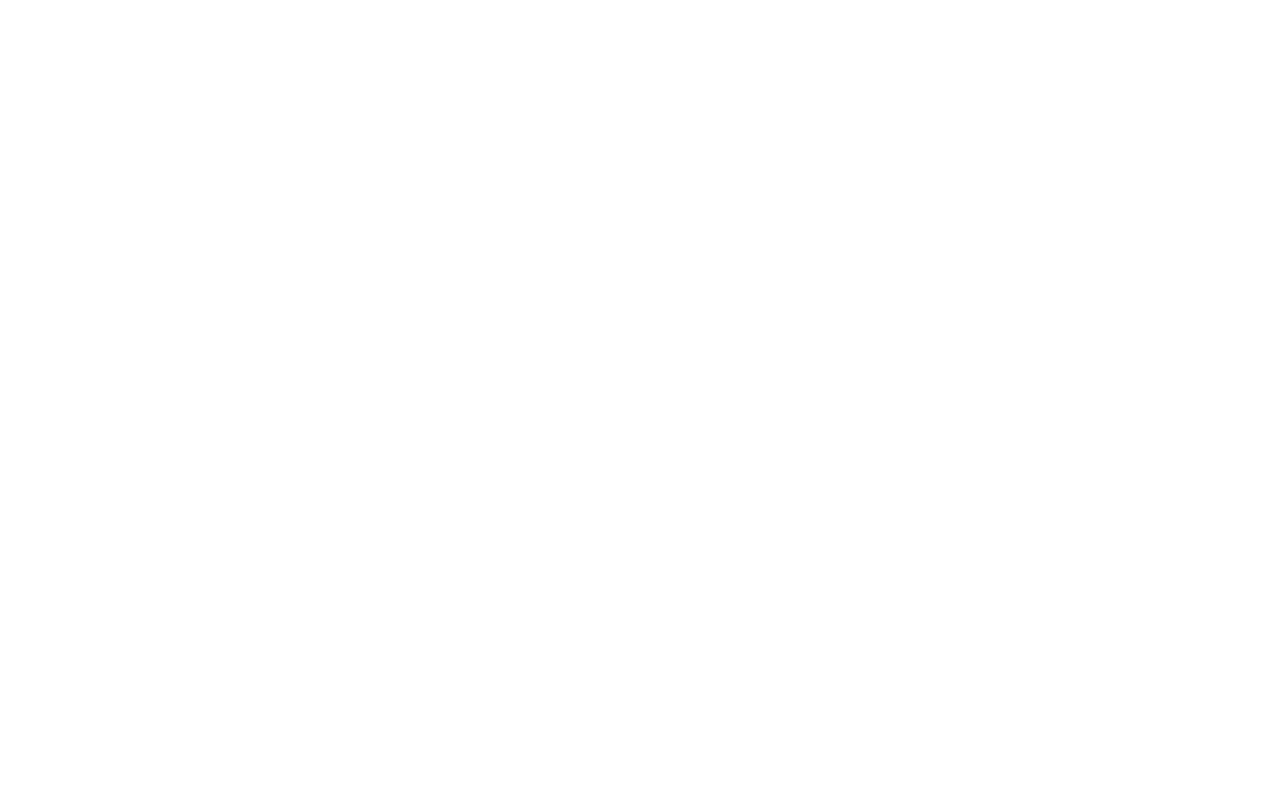
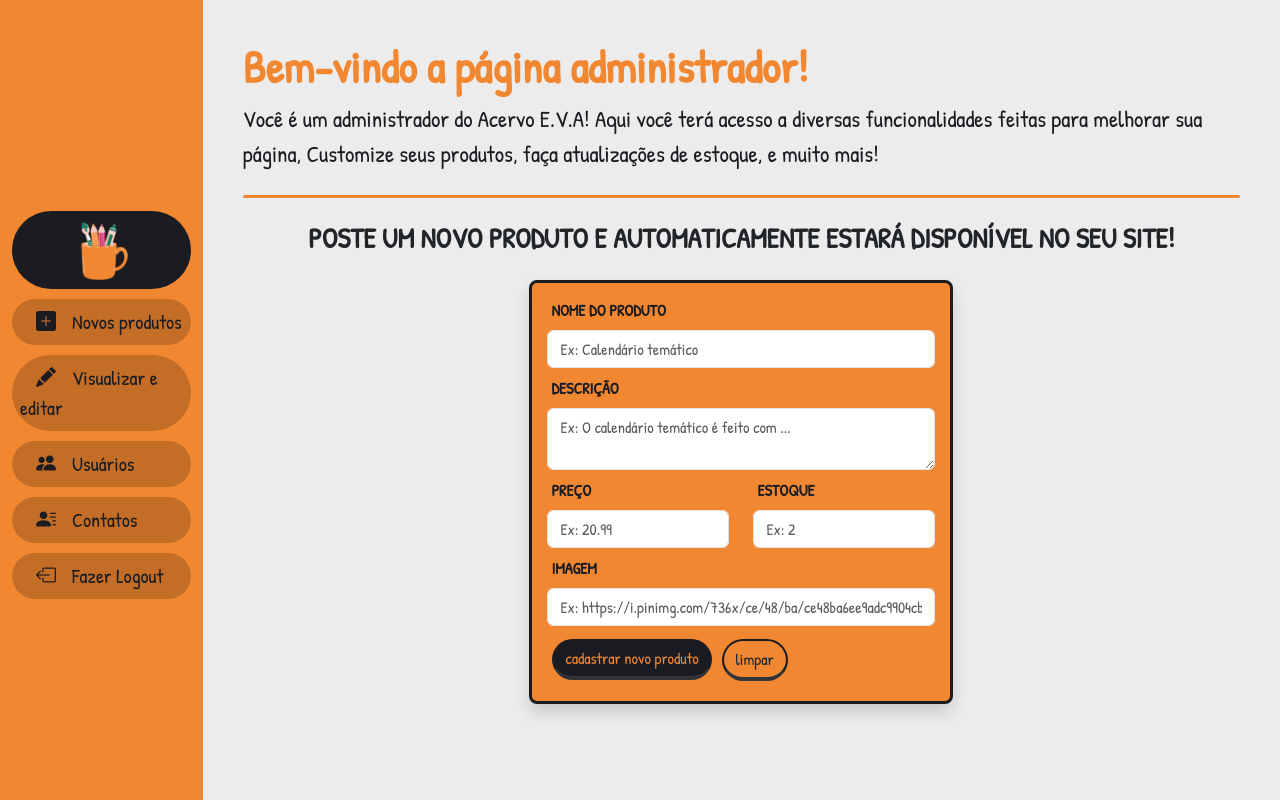
Before and after one commit to sofiasaless/decorShopWeb, a React (Vite) app: page /admin/novoProduto in a window 1280 px wide. Before the commit this address had no page. Built offline with nearby package versions, Linux system fonts and the light colour scheme.

Commit message:
feat: route and page for posting products when user is logged in

```diff
--- a/src/components/AdminHeader/index.jsx
+++ b/src/components/AdminHeader/index.jsx
@@ -6,7 +6,7 @@
 export default function AdminHeader () {
     return (
         <>
-            <nav id="nav-sec" className="navbar navbar-expand-lg navbar-light">
+            <nav id="nav-sec" className="navbar navbar-expand-lg navbar-light sticky-top">
                 <div className="container-fluid">
                     <button
                         className="navbar-toggler"
@@ -26,10 +26,10 @@
                             </li>
 
                             <li className="nav-item">
-                                <a className="nav-link" href="#">
+                                <Link to={"/admin/novoProduto"} className="nav-link" href="#">
                                 <i class="bi bi-plus-square-fill m-3"></i>
                                     Novos produtos
-                                </a>
+                                </Link>
                             </li>
 
                             <li className="nav-item">
@@ -45,11 +45,26 @@
                                     Usuários
                                 </a>
                             </li>
+
                             <li className="nav-item">
                                 <a className="nav-link" href="#">
                                     <i class="bi bi-person-lines-fill m-3"></i>
                                     Contatos
                                 </a>
+                            </li>
+
+                            <li className="nav-item">
+                                <Link
+                                    className="nav-link" href="#"
+                                    onClick={(e) => {
+                                        e.preventDefault();
+                                        localStorage.removeItem('token');
+                                        window.location.reload();
+                                    }}
+                                >
+                                    <i class="bi bi-box-arrow-left m-3"></i>
+                                    Fazer Logout
+                                </Link>
                             </li>
                         </ul>
                     </div>
--- a/src/index.css
+++ b/src/index.css
@@ -17,5 +17,6 @@
   --firstColorDark: #c46d26;
   --secondColor: #1b1c22;
   --thirdColor: #ececec;
+  --secondColorLight: #333438;
 
 }
--- a/src/pages/Administrator/index.jsx
+++ b/src/pages/Administrator/index.jsx
@@ -1,14 +1,27 @@
-export default function Administrator () {
+import AdminHeader from "../../components/AdminHeader";
+import NewProducts from "../NewProducts";
+import './style.css';
+
+export default function Administrator ( { children } ) {
     return (
         <>
-            <h1>voce esta na pagina de admin, esta pagina é protegida</h1>
-            {/* logout process (still might be change) */}
-            <button onClick={(e) => {
-                e.preventDefault();
-                localStorage.removeItem('token')
-                window.location.reload();
-            }}>fazer logout</button>
+           <section id="admin-section">
+                <AdminHeader/>
 
+                <div id="section-contet" className="p-3">
+                    <div className="m-4">
+                        <h1>Bem-vindo a página administrador!</h1>
+                        <p>Você é um administrador do Acervo E.V.A! Aqui você terá acesso a diversas funcionalidades feitas para melhorar sua página, Customize seus produtos, faça atualizações de estoque, e muito mais!</p>
+                        <div id="break-line" className="mt-4 rounded-5"/>
+                    </div>
+
+                    <div id="form-sec" className="container m-4 d-flex flex-column align-items-center justify-content-center">
+                        { children }
+                    </div>
+
+                </div>
+
+            </section>
         </>
     );
 }
--- a/src/pages/Administrator/style.css
+++ b/src/pages/Administrator/style.css
@@ -0,0 +1,34 @@
+@media screen and (min-width: 996px) {
+    #admin-section {
+        display: flex;
+        flex-direction: row;
+        height: auto;
+    }
+}
+
+#admin-section {
+    width: 100%;
+    font-family: var(--firstFont);
+    height: 100%;
+}
+
+#admin-section h1 {
+    color: var(--firstColor);
+    font-weight: bolder;
+    font-size: 45px;
+}
+
+#admin-section p {
+    color: var(--secondColor);
+    font-size: 23px;
+}
+
+#break-line {
+    height: 3px;
+    width: 100%;
+    background-color: var(--firstColor);
+}
+
+#form-sec {
+    width: auto;
+}
--- /dev/null
+++ b/src/pages/NewProducts/index.jsx
@@ -0,0 +1,41 @@
+import './style.css';
+
+export default function NewProducts() {
+    return (
+        <>
+            <h3 className='text-center fw-bold text-uppercase mb-4'>Poste um novo produto e automaticamente estará disponível no seu site!</h3>
+            <form id='post-form' className='rounded-3 shadow'>
+                <div class="mb-2">
+                    <label for="exampleInputName" class="ms-1 form-label text-uppercase fw-bold">Nome do produto</label>
+                    <input class="form-control" type="text" placeholder="Ex: Calendário temático" aria-label="default input example"/>
+                </div>
+
+                <div class="mb-2">
+                    <label for="exampleFormControlTextarea1" class="ms-1 form-label text-uppercase fw-bold">Descrição</label>
+                    <textarea class="form-control" id="exampleFormControlTextarea1" rows="2" placeholder='Ex: O calendário temático é feito com ...'></textarea>
+                </div>
+
+                <div class="row mb-2">
+                    <div class="col">
+                        <label for="price" class="ms-1 form-label text-uppercase fw-bold">Preço</label>
+                        <input id='price' type="number" class="form-control" min={0} placeholder="Ex: 20.99"/>
+                    </div>
+                    <div class="col">
+                        <label for="stock" class="ms-1 form-label text-uppercase fw-bold">Estoque</label>
+                        <input id='stock' type="number" class="form-control" min={0} placeholder="Ex: 2"/>
+                    </div>
+                </div>
+
+                <div class="mb-2">
+                    <label for="image" class="ms-1 form-label text-uppercase fw-bold">Imagem</label>
+                    <input id='image' type="url" class="form-control" min={0} placeholder='Ex: https://i.pinimg.com/736x/ce/48/ba/ce48ba6ee9adc9904cb8024897b86377.jpg'/>
+                </div>
+
+                <div id='btn-group'>
+                    <button type="submit" id='cadastrar' class="btn rounded-5 text-lowercase">Cadastrar novo produto</button>
+                    <button type="button" id='limpar' class="btn rounded-5 text-lowercase">Limpar</button>
+                </div>
+            </form>
+        </>
+    );
+}
--- /dev/null
+++ b/src/pages/NewProducts/style.css
@@ -0,0 +1,26 @@
+#post-form {
+    background-color: var(--firstColor);
+    border: 3px solid var(--secondColor);
+    padding: 15px;
+    color: var(--secondColor);
+}
+
+#btn-group button {
+    align-items: center;
+    justify-content: center;
+    margin: 5px;
+}
+
+#cadastrar {
+    color: var(--firstColor);
+    background-color: var(--secondColor);
+    border-bottom: 4px solid var(--secondColorLight);
+
+}
+#cadastrar:hover{
+    background-color: var(--secondColorLight);
+}
+#limpar {
+    border: 2px solid var(--secondColor);
+    border-bottom: 4px solid var(--secondColorLight);
+}
--- a/src/pages/ProtectedPage/index.jsx
+++ b/src/pages/ProtectedPage/index.jsx
@@ -2,29 +2,31 @@
 import { Navigate, useNavigate } from "react-router-dom"
 
 export default function ProtectedPage( { children } ) {
-    const navigate = useNavigate();
+    // const navigate = useNavigate();
 
-    // getting the authorites from token
-    const authAxios = axios.create( {
-        baseURL: "http://localhost:8080/auth",
-        headers: {
-            Authorization: `Bearer ${localStorage.getItem('token')}`
-        }
-    })
+    // // getting the authorites from token
+    // const authAxios = axios.create( {
+    //     baseURL: "http://localhost:8080/auth",
+    //     headers: {
+    //         Authorization: `Bearer ${localStorage.getItem('token')}`
+    //     }
+    // })
 
-    // testing if the user has admin role for acess admin page
-    const getAuth = authAxios.get("/authorize")
-    .then((r) => {
-        if (r.status == 200) {
-            console.log('status da requisição: ' + r.status)
-            return true;
-        }
-    })
-    .catch(() => {
-        console.log("nao autorizado")
-        return navigate('/');
-    })
+    // // testing if the user has admin role for acess admin page
+    // const getAuth = authAxios.get("/authorize")
+    // .then((r) => {
+    //     if (r.status == 200) {
+    //         console.log('status da requisição: ' + r.status)
+    //         return true;
+    //     }
+    // })
+    // .catch(() => {
+    //     console.log("nao autorizado")
+    //     return navigate('/');
+    // })
 
 
-    return getAuth ? children : <Navigate to={"/"}/>
+    // return getAuth ? children : <Navigate to={"/"}/>
+
+    return children;
 }
--- a/src/router.jsx
+++ b/src/router.jsx
@@ -4,7 +4,8 @@
 import App from "./App";
 import ProtectedPage from "./pages/ProtectedPage";
 import Administrator from "./pages/Administrator";
-import AdminBuild from "./pages/AdminBuild";
+// import AdminBuild from "./pages/AdminBuild";
+import NewProducts from "./pages/NewProducts";
 
 export default function AppRoutes () {
     return (
@@ -22,7 +23,21 @@
                     }
                 >
                 </Route>
-                <Route path="/page" element = {<AdminBuild/>}></Route>
+                <Route
+                    path="/admin/novoProduto"
+                    element= {
+                        <ProtectedPage>
+                            <Administrator>
+                                <NewProducts/>
+                            </Administrator>
+                        </ProtectedPage>
+                    }
+                >
+
+                </Route>
+
+                {/* <Route path="/page" element = {<AdminBuild/>}></Route> */}
+
             </Routes>
         </BrowserRouter>
     );
```
